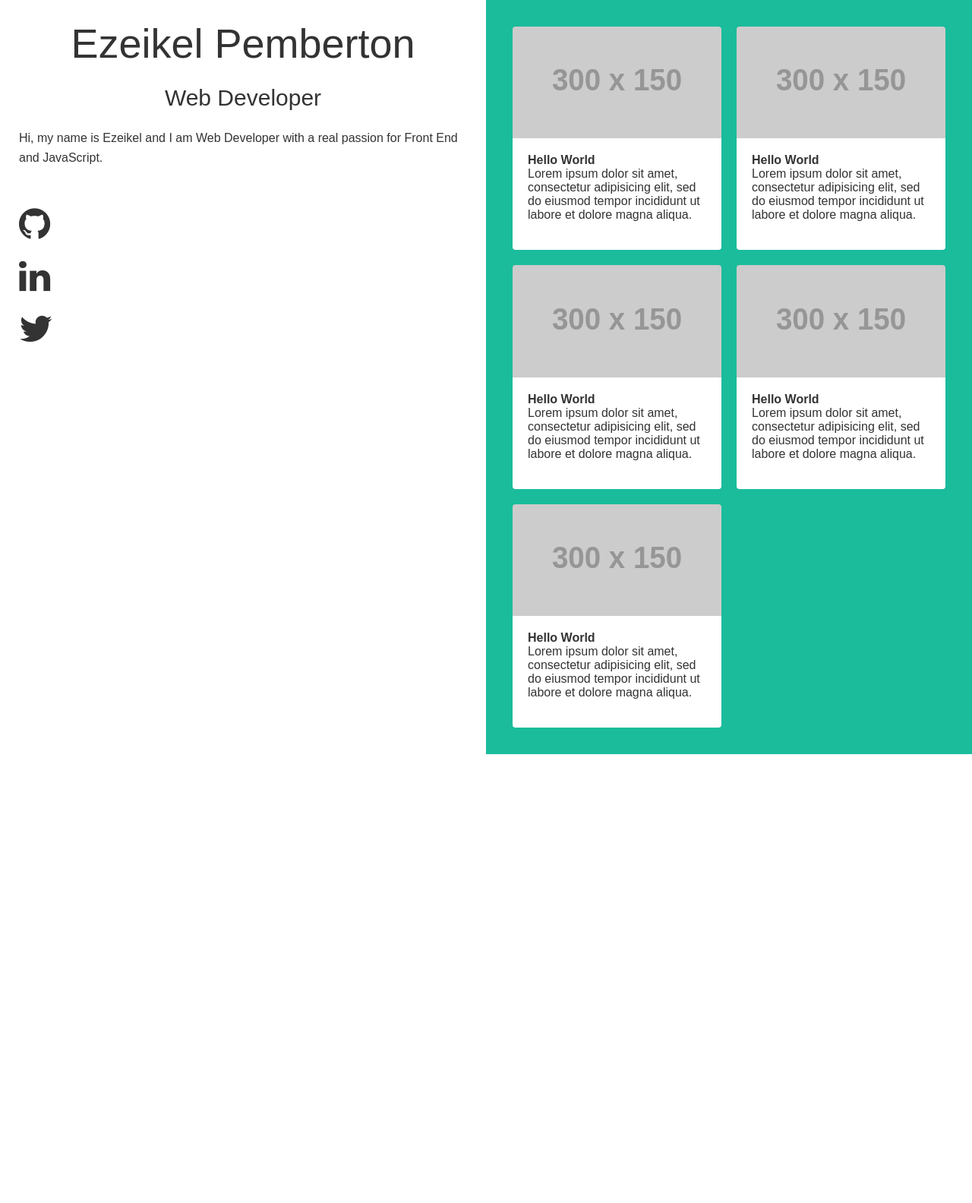
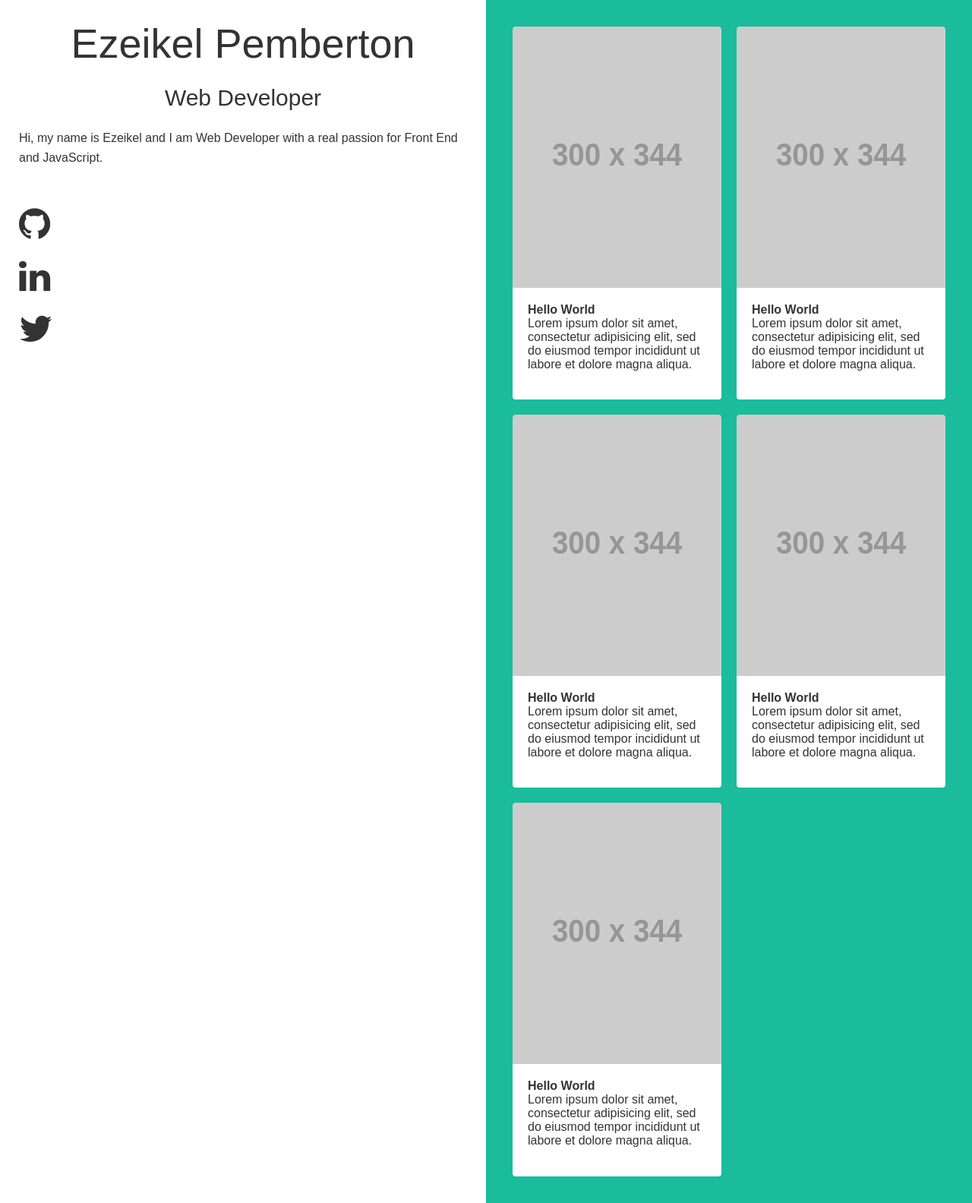
Before and after one commit to ezeikel/ezeikel-personal-blog-web, a Jekyll site: the page built from index.html, in a window 1280 px wide. Shown: the whole page at 76% size. Built offline with Jekyll 4.4.1, drawn with Linux system fonts in a browser that asks for light colours; nearby versions of some CDN libraries; before the commit the page ends 993 px from its top, so only the background shows below that.

Commit message:
Added transition for social icons.

```diff
--- a/_sass/components/_landing.scss
+++ b/_sass/components/_landing.scss
@@ -7,20 +7,20 @@
 }
 
 .blog-posts {
-  background-color: #1abc9c;
-  color: white;
+  background-color: $color-primary;
+  color: $color-white;
 }
 
 .about-me {
-  background-color: $white;
-  color: $black;
+  background-color: $color-white;
+  color: $color-black;
   i {
-    color: $black;
+    color: $color-black;
     &.fa-chevron-down {
       position: absolute;
       bottom: 100px;
       left: 50%;
-      color: #1abc9c;
+      color: $color-primary;
       animation: bounce 1.5s ease-in-out alternate infinite;
       @media (min-width: $breakpoint-tablet) {
         display: none;
@@ -31,6 +31,13 @@
     margin-top: 50px;
     display: flex;
     justify-content: space-between;
+    i {
+      color: $color-black;
+      transition: color 0.3s ease-in-out;
+      &:hover {
+        color: $color-primary;
+      }
+    }
     @media (min-width: $breakpoint-tablet) {
       flex-direction: column;
       width: 42px;
--- a/_sass/components/_posts.scss
+++ b/_sass/components/_posts.scss
@@ -26,7 +26,7 @@
 }
 
 .post__content {
-  background: $white;
+  background: $color-white;
   border-radius: 0 0 4px 4px;
   height: auto;
   min-height: 9.2em;
@@ -36,8 +36,8 @@
 
 .post__image {
   display: block;
-  min-height: 9.2em;
-  height: auto;
+  //min-height: 9.2em;
+  height: em(344px);
   width: 100%;
   border-radius: 4px 4px 0 0;
 }
--- a/_sass/variables/_colours.scss
+++ b/_sass/variables/_colours.scss
@@ -1,2 +1,3 @@
-$white: #fff;
-$black: #333;
+$color-white: #fff;
+$color-black: #333;
+$color-primary: #1abc9c;
--- a/_sass/variables/_typography.scss
+++ b/_sass/variables/_typography.scss
@@ -1 +1 @@
-$primary-text-color: $black;
+$primary-text-color: $color-black;
--- a/index.html
+++ b/index.html
@@ -8,7 +8,7 @@ layout: landing
     <article class="post-container">
         <figure class="post">
             <a class="post__link" href="#">
-                <img class="post__image" src="https://placehold.it/300x150" alt="" />
+                <img class="post__image" src="https://placehold.it/300x344" alt="" />
                 <figcaption class="post__content">
                     <h4 class="post__title">Hello World</h4>
                     <div class="post__summary">
```
